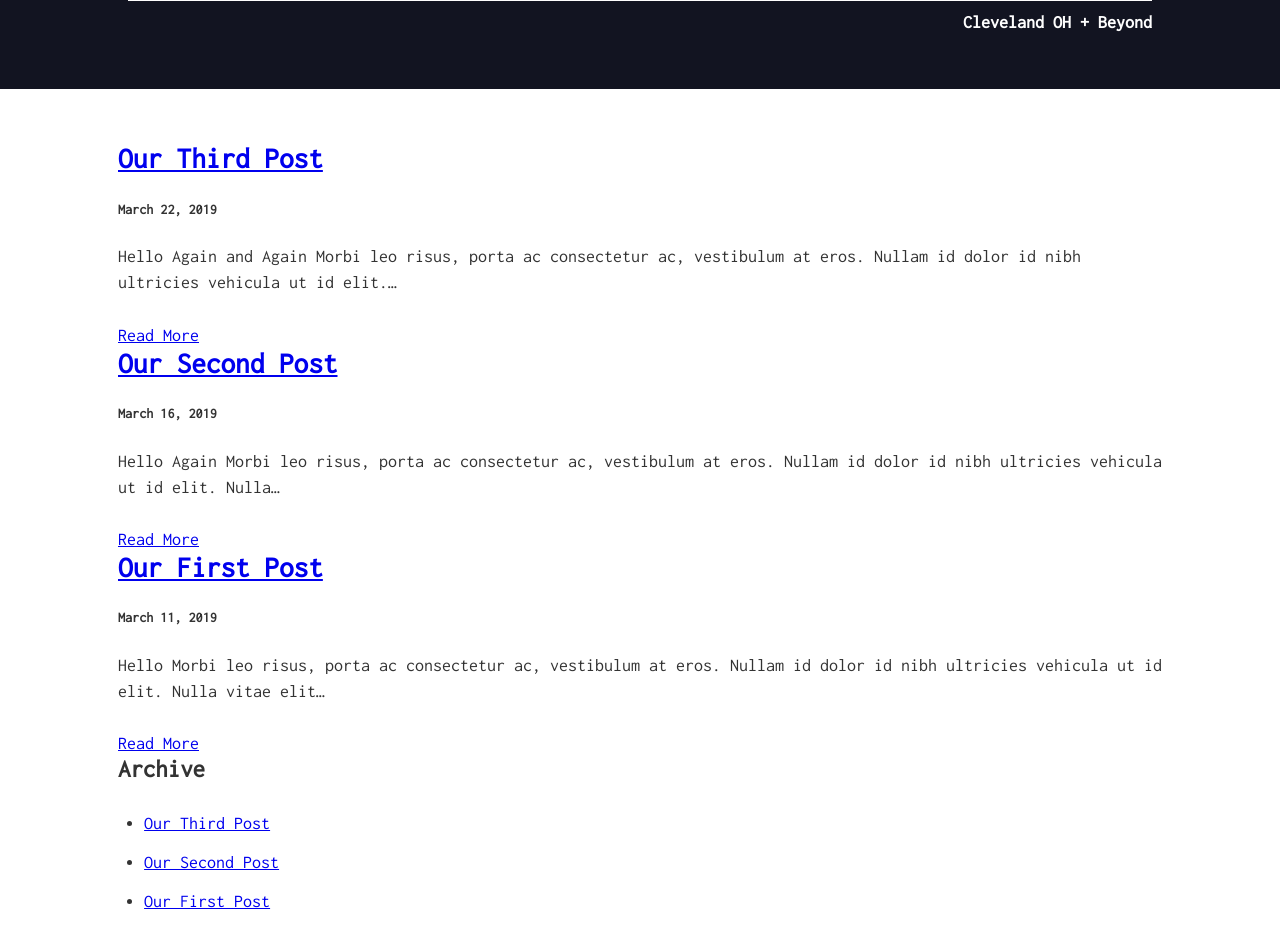
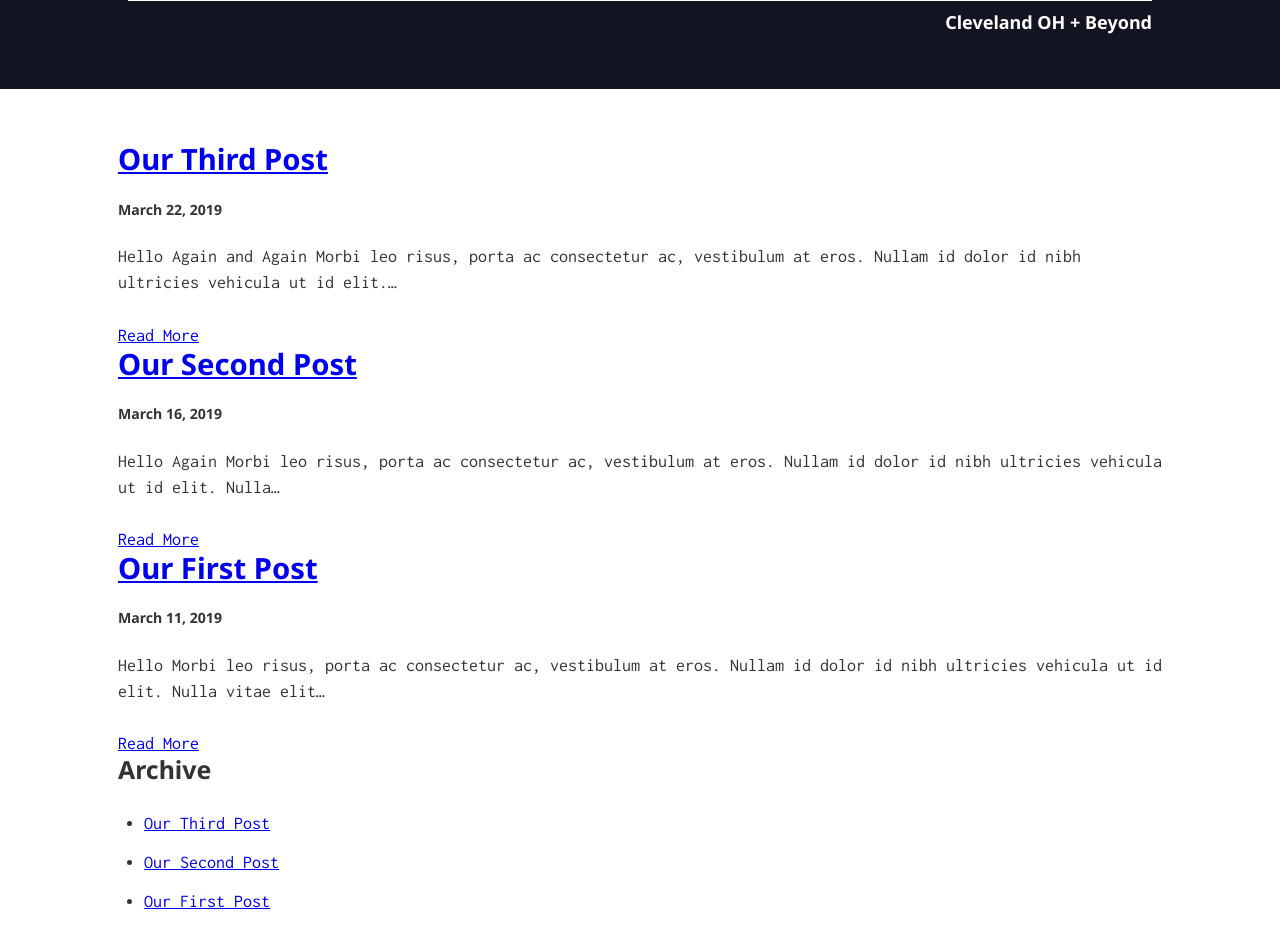
Before and after one commit to MarkLopresto/myFirstGatsbyTwo, a Gatsby site: page / in a window 1280 px wide. Shown: the part 162-1099 px from the top of the page. Built offline with nearby package versions, Linux system fonts and the light colour scheme; Gatsby itself is replaced by a stand-in of ours.

Commit message:
combine repeated styles

```diff
--- a/src/styles/layout.css
+++ b/src/styles/layout.css
@@ -218,7 +218,12 @@ img {
   padding-top: 0;
   margin-bottom: 1.45rem;
 }
-h1 {
+h1, h2, h3, h4, h5, h6 {
+  color: inherit;
+  font-family: 'Noto Sans', sans-serif;
+  font-weight: bold;
+  line-height: 1.1;
+  margin-bottom: 1.45rem;
   margin-left: 0;
   margin-right: 0;
   margin-top: 0;
@@ -226,93 +231,25 @@ h1 {
   padding-left: 0;
   padding-right: 0;
   padding-top: 0;
-  margin-bottom: 1.45rem;
-  color: inherit;
-  font-family: 'Noto Sans', sans-serif;
-  font-weight: bold;
   text-rendering: optimizeLegibility;
+}
+h1 {
   font-size: 2.25rem;
-  line-height: 1.1;
 }
 h2 {
-  margin-left: 0;
-  margin-right: 0;
-  margin-top: 0;
-  padding-bottom: 0;
-  padding-left: 0;
-  padding-right: 0;
-  padding-top: 0;
-  margin-bottom: 1.45rem;
-  color: inherit;
-  font-family: 'Inconsolata', monospace;
-  font-weight: bold;
-  text-rendering: optimizeLegibility;
   font-size: 1.62671rem;
-  line-height: 1.1;
 }
 h3 {
-  margin-left: 0;
-  margin-right: 0;
-  margin-top: 0;
-  padding-bottom: 0;
-  padding-left: 0;
-  padding-right: 0;
-  padding-top: 0;
-  margin-bottom: 1.45rem;
-  color: inherit;
-  font-family: 'Inconsolata', monospace;
-  font-weight: bold;
-  text-rendering: optimizeLegibility;
   font-size: 1.38316rem;
-  line-height: 1.1;
 }
 h4 {
-  margin-left: 0;
-  margin-right: 0;
-  margin-top: 0;
-  padding-bottom: 0;
-  padding-left: 0;
-  padding-right: 0;
-  padding-top: 0;
-  margin-bottom: 1.45rem;
-  color: inherit;
-  font-family: 'Inconsolata', monospace;
-  font-weight: bold;
-  text-rendering: optimizeLegibility;
   font-size: 1rem;
-  line-height: 1.1;
 }
 h5 {
-  margin-left: 0;
-  margin-right: 0;
-  margin-top: 0;
-  padding-bottom: 0;
-  padding-left: 0;
-  padding-right: 0;
-  padding-top: 0;
-  margin-bottom: 1.45rem;
-  color: inherit;
-  font-family: 'Inconsolata', monospace;
-  font-weight: bold;
-  text-rendering: optimizeLegibility;
   font-size: 0.85028rem;
-  line-height: 1.1;
 }
 h6 {
-  margin-left: 0;
-  margin-right: 0;
-  margin-top: 0;
-  padding-bottom: 0;
-  padding-left: 0;
-  padding-right: 0;
-  padding-top: 0;
-  margin-bottom: 1.45rem;
-  color: inherit;
-  font-family: 'Inconsolata', monospace;
-  font-weight: bold;
-  text-rendering: optimizeLegibility;
   font-size: 0.78405rem;
-  line-height: 1.1;
 }
 hgroup {
   margin-left: 0;
```
